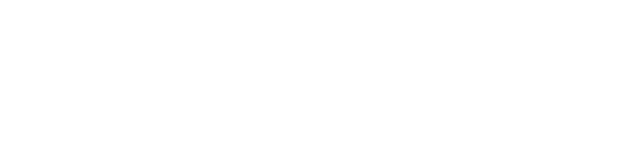
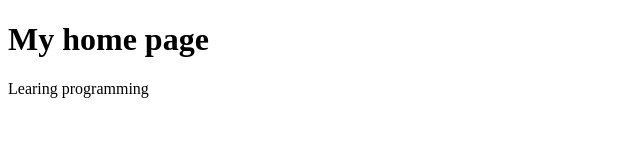
Before and after one commit to IsrealOparanti/firstDesign, a plain HTML site: page index.html in a window 1280 px wide. Shown: the whole page, without its empty margins (0-640 px from the left). Drawn offline with Linux system fonts and the light colour scheme.

Commit message:
second commit

```diff
--- a/index.html
+++ b/index.html
@@ -4,6 +4,7 @@
 	<title>Home page</title>
 </head>
 <body>
-
+  <h1>My home page</h1>
+  <p>Learing programming</p>
 </body>
 </html>
```
